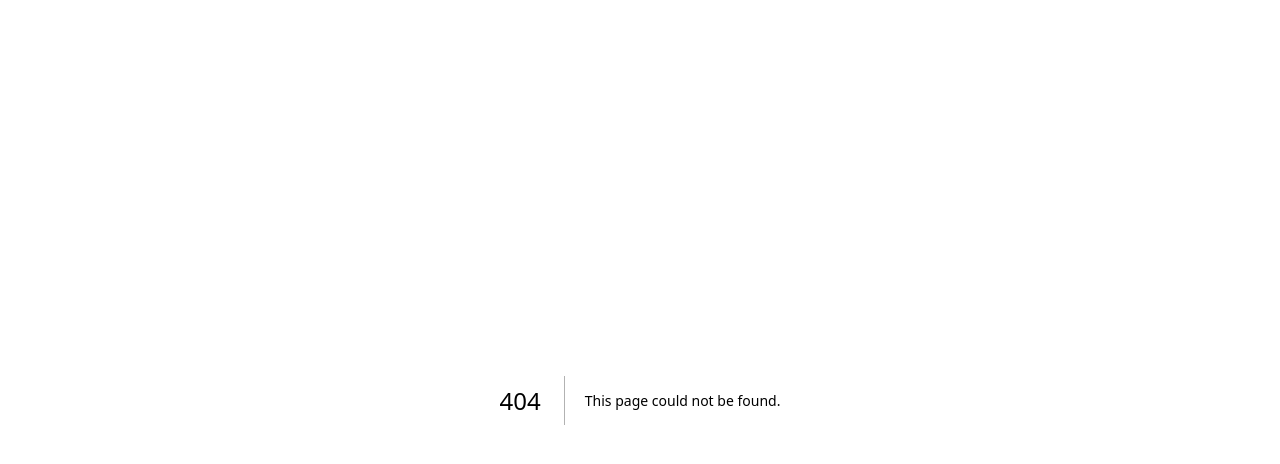
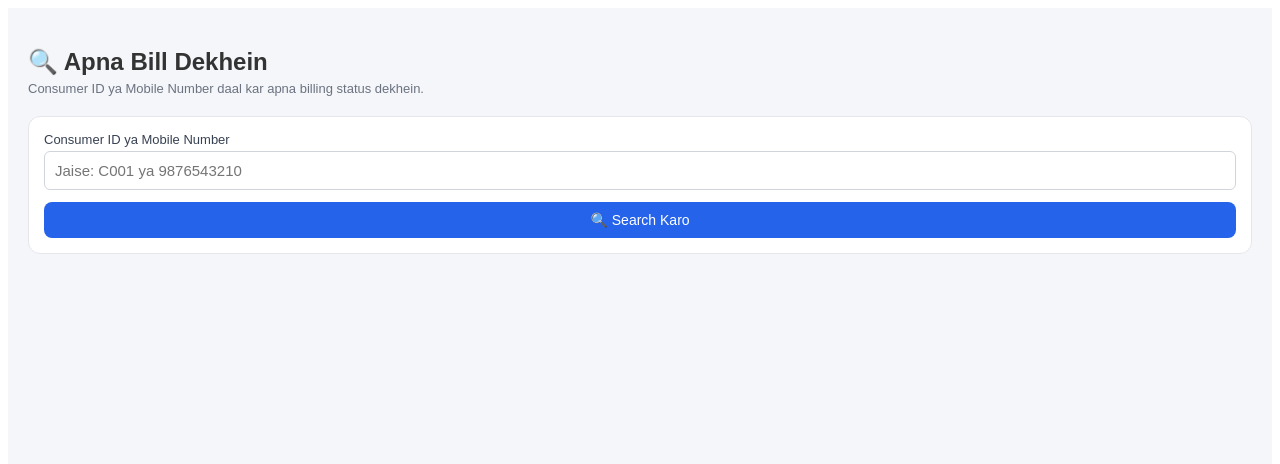
Before and after one commit to jay426647-coder/digital-billing, a Next.js app: page /mybill in a window 1280 px wide. Before the commit this address had no page. Shown: the top 464 px of the page. Built offline with nearby package versions, Linux system fonts and the light colour scheme.

Commit message:
Create page.jsx

```diff
--- /dev/null
+++ b/app/mybill/page.jsx
@@ -0,0 +1,192 @@
+'use client';
+
+import { useState } from 'react';
+import { supabase } from '../../lib/supabaseClient';
+
+const monthNames = ['', 'Jan', 'Feb', 'Mar', 'Apr', 'May', 'Jun', 'Jul', 'Aug', 'Sep', 'Oct', 'Nov', 'Dec'];
+
+export default function MyBillPage() {
+  const [query, setQuery] = useState('');
+  const [loading, setLoading] = useState(false);
+  const [error, setError] = useState('');
+  const [consumer, setConsumer] = useState(null);
+  const [bills, setBills] = useState([]);
+  const [searched, setSearched] = useState(false);
+
+  const statusColors = {
+    PAID: { bg: '#ecfdf5', text: '#065f46' },
+    PENDING: { bg: '#fffbeb', text: '#92400e' },
+    OVERDUE: { bg: '#fff1f2', text: '#9f1239' },
+  };
+
+  async function handleSearch(e) {
+    e.preventDefault();
+    setError('');
+    setSearched(true);
+
+    const trimmed = query.trim();
+    if (!trimmed) {
+      setError('Consumer ID ya Mobile Number daalein.');
+      setConsumer(null);
+      setBills([]);
+      return;
+    }
+
+    setLoading(true);
+
+    const { data: consumerData, error: consumerError } = await supabase
+      .from('consumers')
+      .select('*')
+      .or(`mobile_number.eq.${trimmed},consumer_id_str.eq.${trimmed}`)
+      .limit(1)
+      .maybeSingle();
+
+    if (consumerError) {
+      setError(consumerError.message);
+      setLoading(false);
+      return;
+    }
+
+    if (!consumerData) {
+      setConsumer(null);
+      setBills([]);
+      setError('Koi record nahi mila. Consumer ID ya Mobile Number check karein.');
+      setLoading(false);
+      return;
+    }
+
+    const { data: billsData, error: billsError } = await supabase
+      .from('bills')
+      .select('*')
+      .eq('consumer_id', consumerData.id)
+      .order('financial_year', { ascending: false })
+      .order('month', { ascending: false });
+
+    if (billsError) {
+      setError(billsError.message);
+    }
+
+    setConsumer(consumerData);
+    setBills(billsData || []);
+    setLoading(false);
+  }
+
+  const totalDue = bills
+    .filter((b) => b.status !== 'PAID')
+    .reduce((sum, b) => sum + Number(b.amount), 0);
+
+  return (
+    <div style={{ padding: '20px', fontFamily: 'sans-serif', backgroundColor: '#f4f6f9', minHeight: '100vh' }}>
+      <h2 style={{ color: '#333', marginBottom: '5px' }}>🔍 Apna Bill Dekhein</h2>
+      <p style={{ color: '#6b7280', fontSize: '13px', marginTop: 0, marginBottom: '20px' }}>
+        Consumer ID ya Mobile Number daal kar apna billing status dekhein.
+      </p>
+
+      <form onSubmit={handleSearch} style={{ background: '#fff', padding: '15px', borderRadius: '12px', marginBottom: '20px', border: '1px solid #e5e7eb' }}>
+        <label style={{ fontSize: '13px', color: '#374151', display: 'block', marginBottom: '4px' }}>
+          Consumer ID ya Mobile Number
+        </label>
+        <input
+          type="text"
+          value={query}
+          onChange={(e) => setQuery(e.target.value)}
+          placeholder="Jaise: C001 ya 9876543210"
+          style={{ width: '100%', padding: '10px', borderRadius: '6px', border: '1px solid #d1d5db', boxSizing: 'border-box', marginBottom: '12px', fontSize: '15px' }}
+        />
+        <button
+          type="submit"
+          disabled={loading}
+          style={{
+            background: loading ? '#9ca3af' : '#2563eb',
+            color: '#fff',
+            border: 'none',
+            padding: '10px 16px',
+            borderRadius: '8px',
+            fontSize: '14px',
+            cursor: loading ? 'default' : 'pointer',
+            width: '100%',
+          }}
+        >
+          {loading ? 'Dhundh rahe hain...' : '🔍 Search Karo'}
+        </button>
+      </form>
+
+      {error && (
+        <div style={{ background: '#fff1f2', color: '#9f1239', padding: '10px', borderRadius: '8px', marginBottom: '15px', fontSize: '13px' }}>
+          {error}
+        </div>
+      )}
+
+      {consumer && (
+        <>
+          <div style={{ background: '#eff6ff', border: '1px solid #bfdbfe', padding: '15px', borderRadius: '12px', marginBottom: '15px' }}>
+            <p style={{ margin: 0, fontWeight: 'bold', fontSize: '18px', color: '#1e3a8a' }}>{consumer.name}</p>
+            <p style={{ margin: '4px 0 0 0', fontSize: '13px', color: '#1e40af' }}>
+              ID: {consumer.consumer_id_str} • Ward {consumer.ward_number} • {consumer.mobile_number}
+            </p>
+          </div>
+
+          <div
+            style={{
+              background: totalDue > 0 ? '#fff1f2' : '#ecfdf5',
+              border: `1px solid ${totalDue > 0 ? '#fecdd3' : '#a7f3d0'}`,
+              padding: '15px',
+              borderRadius: '12px',
+              marginBottom: '20px',
+            }}
+          >
+            <h3 style={{ margin: '0 0 5px 0', fontSize: '14px', color: totalDue > 0 ? '#9f1239' : '#065f46' }}>
+              {totalDue > 0 ? 'Total Bakaya (Due)' : 'Koi Bakaya Nahi'}
+            </h3>
+            <p style={{ margin: 0, fontSize: '24px', fontWeight: 'bold', color: totalDue > 0 ? '#881337' : '#064e3b' }}>
+              ₹ {totalDue.toLocaleString('en-IN')}
+            </p>
+          </div>
+
+          <h3 style={{ fontSize: '15px', color: '#374151', marginBottom: '10px' }}>Bill History</h3>
+
+          {bills.length === 0 ? (
+            <p style={{ color: '#6b7280' }}>Abhi tak koi bill generate nahi hua hai.</p>
+          ) : (
+            <div style={{ display: 'flex', flexDirection: 'column', gap: '10px' }}>
+              {bills.map((b) => {
+                const colors = statusColors[b.status] || statusColors.PENDING;
+                return (
+                  <div
+                    key={b.id}
+                    style={{ background: '#fff', border: '1px solid #e5e7eb', borderRadius: '10px', padding: '12px', display: 'flex', justifyContent: 'space-between', alignItems: 'center' }}
+                  >
+                    <div>
+                      <p style={{ margin: 0, fontWeight: 'bold', color: '#111827' }}>
+                        {monthNames[b.month]} {b.financial_year}
+                      </p>
+                      <p style={{ margin: '4px 0 0 0', fontSize: '16px', fontWeight: 'bold', color: '#111827' }}>
+                        ₹ {b.amount}
+                      </p>
+                    </div>
+                    <span
+                      style={{
+                        background: colors.bg,
+                        color: colors.text,
+                        padding: '4px 10px',
+                        borderRadius: '20px',
+                        fontSize: '11px',
+                        fontWeight: 'bold',
+                      }}
+                    >
+                      {b.status}
+                    </span>
+                  </div>
+                );
+              })}
+            </div>
+          )}
+        </>
+      )}
+
+      {searched && !consumer && !loading && !error && (
+        <p style={{ color: '#6b7280' }}>Koi record nahi mila.</p>
+      )}
+    </div>
+  );
+}
```
